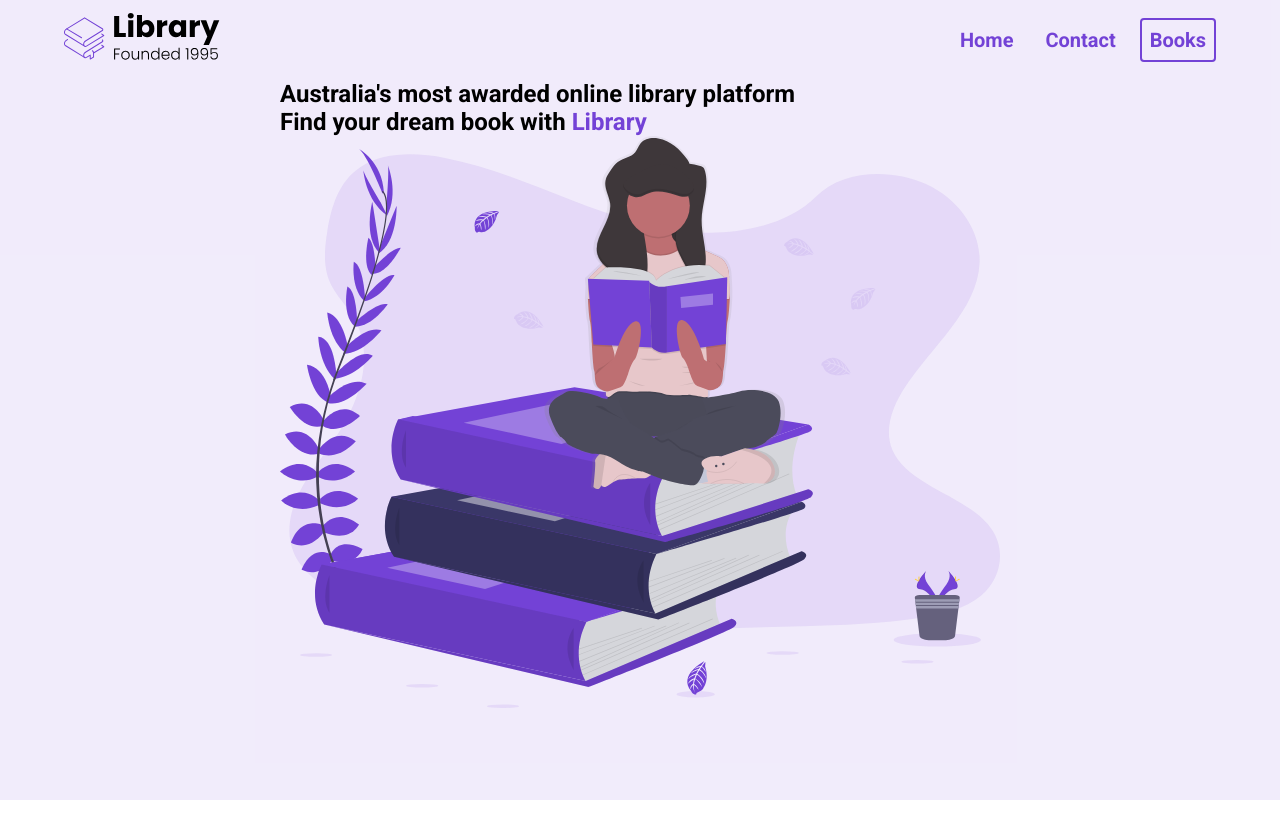
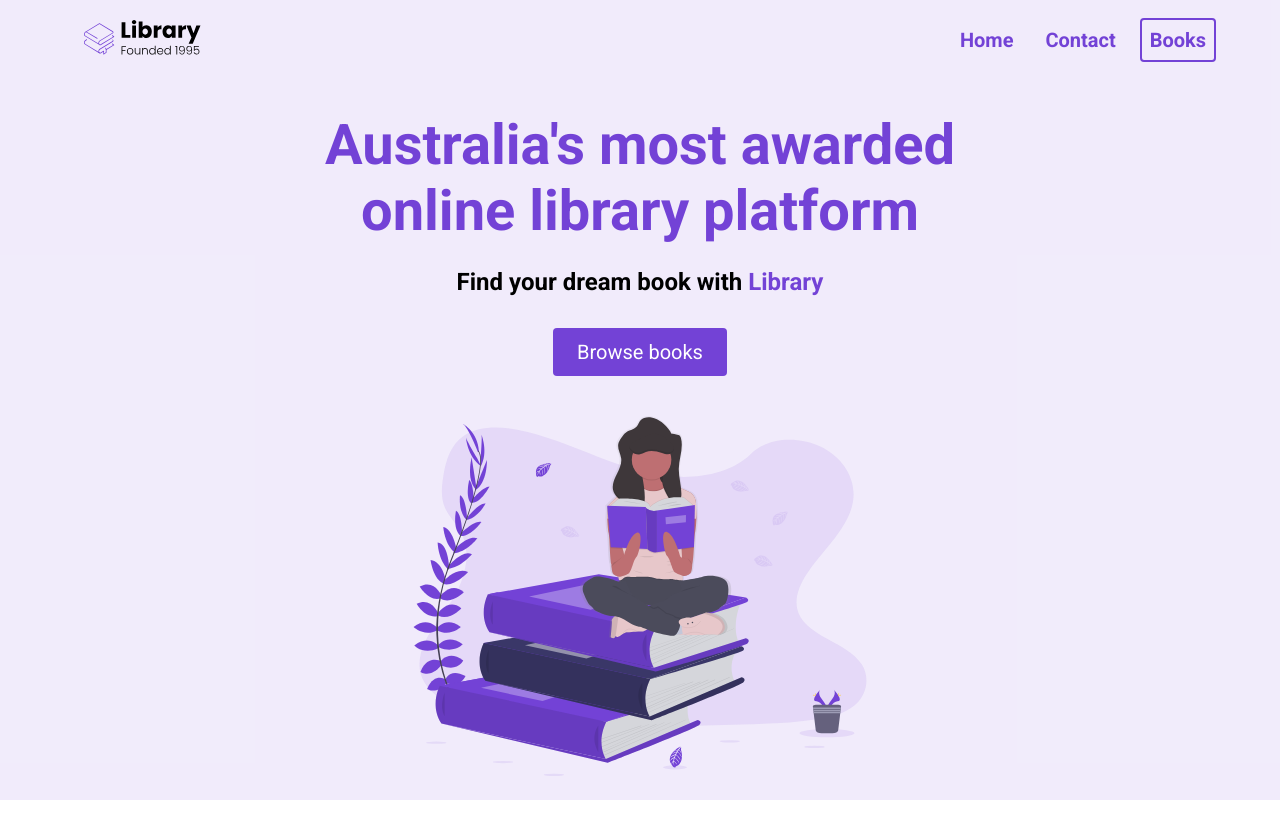
Before and after one commit to HernanMota2016/Project1, a plain HTML site: page index.html in a window 1280 px wide. Drawn offline with Linux system fonts and the light colour scheme.

Commit message:
4th commit

```diff
--- a/index.html
+++ b/index.html
@@ -24,8 +24,9 @@
         <div class="header__description">
           <h1>Australia's most awarded online library platform</h1>
           <h2>Find your dream book with <span class="purple">Library</span></h2>
+          <button class="btn">Browse books</button>
         </div>
-        <figure>
+        <figure class="header__img--wrapper">
           <img src="./assets/Undraw_Books.svg" alt="">
         </figure>
       </div>
--- a/style.css
+++ b/style.css
@@ -13,6 +13,9 @@ nav{
 
 img{
   width: 100%;
+  height: 100%;
+  max-height: 50vh;
+  padding: 20px;
 }
 
 .nav__container{
@@ -72,10 +75,53 @@ header{
 }
 
 .header__container{
+  padding-top: 32px;
   width: 100%;
   max-width: 720px;
   margin: 0 auto;
   height: 100%;
   display: flex;
   flex-direction: column;
+  justify-content: space-around;
 }
+
+.header__description {
+  display: flex;
+  flex-direction: column;
+  align-items: center;
+}
+
+h1{
+  font-size: 56px;
+  color: #7342d6;
+  margin-bottom: 24px;
+  text-align: center;
+}
+
+h2{
+  text-align: center;
+  margin-bottom: 32px;
+  text-align: center;
+}
+
+button{
+  cursor: pointer;
+}
+
+button:active{
+  transform: translateY(1px);
+}
+
+.btn{
+  background-color: #7342d6;
+  color: white;
+  padding: 12px 24px;
+  font-size: 20px;
+  border-radius: 4px;
+  border: none;
+}
+
+.header__img--wrapper{
+  padding: 20px;
+
+}
```
